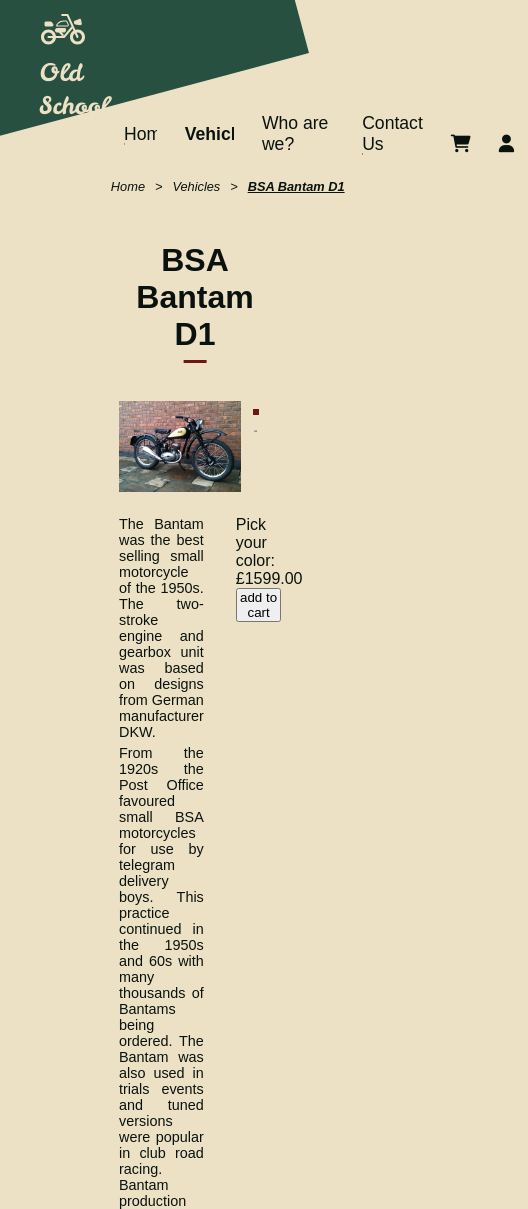
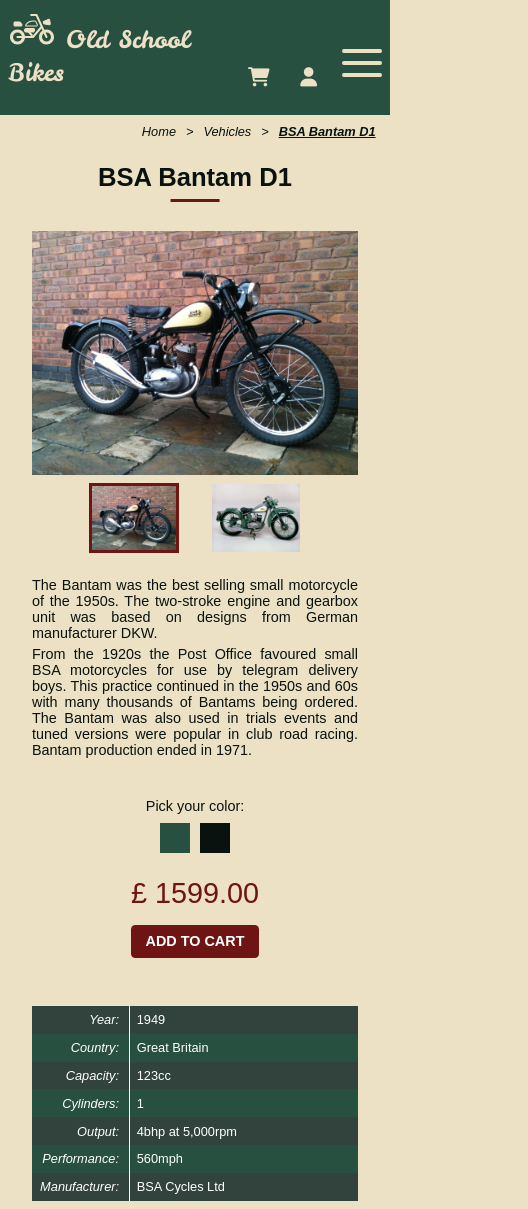
Before and after one commit to Atthis/RdW_concours_product-page, a website: page index.html in a window 390 px wide. Shown: the top 1209 px of the page, 528 px wide, since content can reach past the window. Drawn offline with Linux system fonts and the light colour scheme; a web font is replaced by a local one.

Commit message:
update and finish - add reponsiveness

```diff
--- a/app.js
+++ b/app.js
@@ -1,10 +1,4 @@
-const addBtn = document.querySelector('#add-btn');
-const cartBtn = document.querySelector('#cart-btn');
-
-addBtn.addEventListener('click', () => {
-  cartBtn.classList.add('new-item');
-});
-
+/* thumbnails interaction */
 const thumbnails = document.querySelectorAll('.thumbnail');
 const mainImg = document.querySelector('.main-img');
 
@@ -15,3 +9,28 @@
     thumbnail.classList.add('active');
   });
 });
+
+/* Cart interaction */
+const addBtn = document.querySelector('#add-btn');
+const cartBtn = document.querySelector('#cart-btn');
+
+addBtn.addEventListener('click', () => {
+  cartBtn.classList.add('new-item');
+});
+
+/* color interaction */
+const colors = document.querySelectorAll('.color');
+
+colors.forEach(color => {
+  color.addEventListener('click', e => {
+    colors.forEach(color => color.classList.remove('selected-color'));
+    e.target.classList.add('selected-color');
+  });
+});
+
+/* Mobile menu overflow */
+const mobileCheck = document.querySelector('#mobile-menu');
+
+mobileCheck.addEventListener('change', () =>
+  document.body.classList.toggle('overflow-hidden')
+);
--- a/index.html
+++ b/index.html
@@ -6,7 +6,9 @@
   <meta http-equiv="X-UA-Compatible" content="IE=edge">
   <meta name="viewport" content="width=device-width, initial-scale=1.0">
   <title>Old School Motorcycle | BSA Bantam D1</title>
-  <link rel="preconnect" href="https://fonts.googleapis.com"><link rel="preconnect" href="https://fonts.gstatic.com" crossorigin><link href="https://fonts.googleapis.com/css2?family=Alexandria:wght@400;600&family=Leckerli+One&display=swap" rel="stylesheet">
+  <link rel="preconnect" href="https://fonts.googleapis.com">
+  <link rel="preconnect" href="https://fonts.gstatic.com" crossorigin>
+  <link href="https://fonts.googleapis.com/css2?family=Alexandria:wght@400;600&family=Leckerli+One&display=swap" rel="stylesheet">
   <link rel="stylesheet" href="https://cdnjs.cloudflare.com/ajax/libs/font-awesome/6.2.1/css/all.min.css">
   <link rel="stylesheet" href="style.css">
 
@@ -30,8 +32,8 @@
 </head>
 
 <body>
-  <div class="container">
-    <header>
+  <header>
+    <div class="container">
       <div class="logo">
         <svg viewBox="0 0 48 48" xmlns="http://www.w3.org/2000/svg" id="motorcycle-icon">
           <path fill-rule="evenodd" clip-rule="evenodd"
@@ -71,8 +73,20 @@
           <li class="icon"><a href="#"><i class="fa-solid fa-user"></i></a></li>
         </menu>
       </div>
-    </header>
+      <div class="mobile-nav">
+        <input type="checkbox" id="mobile-menu">
+        <label for="mobile-menu"><span></span><span></span><span></span></label>
+        <menu class="mobile-nav-menu">
+          <li><a href="#">Home</a></li>
+          <li><a href="#" class="active">Vehicles</a></li>
+          <li><a href="#">Who are we?</a></li>
+          <li><a href="#">Contact Us</a></li>
+        </menu>
+      </div>
+    </div>
+  </header>
 
+  <div class="container">
     <div class="breadcrumb">
       <p><a href="">Home</a> > <a href="">Vehicles</a> > <span class="active-link"><a href="">BSA Bantam D1</a></span></p>
     </div>
@@ -81,9 +95,9 @@
       <h1>BSA Bantam D1</h1>
 
       <div class="product_images">
-        <img src="/resources/imgs/1951-bsa-bantam-d1-rigid-125cc-in-trials-trim-v5c-amp-taxed-3.jpg" alt="black bsa bantam d1 motorcycle" class="main-img">
-        <aside class="thumbnails"><img src="/resources/imgs/1951-bsa-bantam-d1-rigid-125cc-in-trials-trim-v5c-amp-taxed-3.jpg" alt="black bsa bantam d1 motorcycle"
-            class="thumbnail active"><img src="/resources/imgs/BSA-Bantam-D1-1949-800x615.jpg" alt="red bsa bantam d1 motorcycle" class="thumbnail"></aside>
+        <img src="./resources/imgs/1951-bsa-bantam-d1-rigid-125cc-in-trials-trim-v5c-amp-taxed-3.jpg" alt="black bsa bantam d1 motorcycle" class="main-img">
+        <aside class="thumbnails"><img src="./resources/imgs/1951-bsa-bantam-d1-rigid-125cc-in-trials-trim-v5c-amp-taxed-3.jpg" alt="black bsa bantam d1 motorcycle"
+            class="thumbnail active"><img src="./resources/imgs/BSA-Bantam-D1-1949-800x615.jpg" alt="red bsa bantam d1 motorcycle" class="thumbnail"></aside>
       </div>
       <div class="product_info_container">
         <div class="product_description">
@@ -97,10 +111,12 @@
             <p>Pick your color:</p>
             <div class="color green"></div>
             <div class="color black"></div>
-            <div class="color red"></div>
+            <!-- <div class="color red"></div> -->
           </div>
-          <p class="product_price">£1599.00</p>
-          <button type="submit" id="add-btn">add to cart</button>
+          <div class="product_buy-infos">
+            <p class="product_price">£ 1599.00</p>
+            <button type="submit" id="add-btn">add to cart</button>
+          </div>
         </div>
       </div>
       <div class="product_tech">
@@ -114,7 +130,7 @@
             <td>Great Britain</td>
           </tr>
           <tr>
-            <td>Capcity:</td>
+            <td>Capacity:</td>
             <td>123cc</td>
           </tr>
           <tr>
--- a/style.css
+++ b/style.css
@@ -71,8 +71,7 @@
 }
 
 /* Header */
-header {
-  position: relative;
+header .container {
   display: flex;
   justify-content: space-between;
   align-items: flex-end;
@@ -80,6 +79,7 @@
 }
 
 .logo {
+  position: relative;
   color: var(--color-beige);
   font-size: 1.5rem;
   font-family: 'Leckerli One', cursive;
@@ -97,15 +97,14 @@
   display: flex;
   justify-content: center;
   align-items: center;
-  color: var(--color-black);
-  font-size: 1.1rem;
 }
 
 header menu li.icon {
   position: relative;
+  margin-inline: 0.8em;
 }
 
-header::before {
+header .logo::before {
   content: '';
   position: absolute;
   top: -420px;
@@ -116,6 +115,81 @@
   background-color: var(--color-green);
   transform-origin: bottom right;
   transform: rotateZ(-15deg);
+}
+
+/* -- mobile nav */
+.mobile-nav {
+  display: none;
+}
+
+.mobile-nav label {
+  display: block;
+  position: relative;
+  z-index: 20;
+  width: 40px;
+  height: 40px;
+}
+
+.mobile-nav label:hover {
+  cursor: pointer;
+}
+
+.mobile-nav input {
+  display: none;
+}
+
+.mobile-nav span {
+  display: block;
+  width: 100%;
+  height: 4px;
+  border-radius: 3px;
+  background-color: var(--color-black);
+  margin-block: 0.5rem;
+  transition: transform 0.2s ease-in-out, opacity 0.2s ease-in-out;
+}
+
+.mobile-nav input[type='checkbox']:checked ~ label span {
+  background-color: var(--color-white);
+}
+
+.mobile-nav input[type='checkbox']:checked ~ label span:nth-of-type(2) {
+  transform: rotateZ(45deg);
+}
+
+.mobile-nav input[type='checkbox']:checked ~ label span:nth-of-type(2)::before {
+  content: '';
+  position: absolute;
+  width: 100%;
+  height: 100%;
+  background-color: var(--color-white);
+  transform: rotateZ(90deg);
+  transition: transform 0.2s ease-in-out;
+}
+
+.mobile-nav input[type='checkbox']:checked ~ label span:nth-of-type(1),
+.mobile-nav input[type='checkbox']:checked ~ label span:nth-of-type(3) {
+  opacity: 0;
+}
+
+.mobile-nav-menu {
+  display: none;
+  position: fixed;
+  top: 0;
+  left: 0;
+  width: 100%;
+  height: 100%;
+  z-index: 10;
+  background-color: var(--color-green);
+  color: var(--color-white);
+  font-size: 2rem;
+  height: 100%;
+}
+
+.mobile-nav input[type='checkbox']:checked ~ .mobile-nav-menu {
+  display: flex;
+  flex-direction: column;
+  justify-content: center;
+  gap: 1.8em;
 }
 
 /* Breadcrumb */
@@ -181,7 +255,7 @@
   border: 1px solid transparent;
 }
 aside.thumbnails .thumbnail:hover {
-  border: 1px solid var(--color-red);
+  border: 2px solid var(--color-red);
   cursor: pointer;
 }
 
@@ -190,22 +264,120 @@
 }
 
 /* -- Description */
-.product_info_container{
+.product_info_container {
   display: flex;
-  gap: 2rem;
+  align-items: stretch;
+  gap: 2.5rem;
+  font-size: 0.9rem;    display: flex;
+  justify-content: space-around;
 }
+
 .product_description {
-  /* width: 60%; */
-  font-size: 0.9rem;
   text-align: justify;
 }
 
-.product_description p:first-of-type{
+.product_description p:first-of-type {
   margin-bottom: 0.35em;
 }
 
-.product_buy{
+.product_buy {
   min-width: 30%;
+  display: flex;
+  justify-content: space-around;
+  align-items: center;
+  flex-direction: column;
+}
+
+.product_color-picker {
+  display: flex;
+  justify-content: center;
+  align-items: center;
+  gap: 0.6rem;
+}
+
+.product_color-picker .color {
+  width: 30px;
+  height: 30px;
+}
+
+.product_color-picker .color:hover {
+  cursor: pointer;
+  box-shadow: 0px 0px 0px 2px;
+}
+
+.color.green {
+  background-color: var(--color-green);
+  color: var(--color-green);
+}
+
+.color.black {
+  background-color: var(--color-black);
+  color: var(--color-black);
+}
+
+.product_buy-infos {
+  text-align: center;
+}
+
+.product_price {
+  margin-bottom: 0.5em;
+  font-size: 1.8rem;
+  color: var(--color-red);
+}
+
+.product_buy button {
+  padding: 0.6em 1em;
+  background-color: var(--color-red);
+  color: var(--color-white);
+  font-size: 0.9rem;
+  font-weight: 600;
+  text-transform: uppercase;
+  border: none;
+  border-radius: 0.3em;
+}
+
+.product_buy button:hover {
+  cursor: pointer;
+  box-shadow: 0px 0px 0px 4px;
+}
+
+.product_buy button:active {
+  background-color: var(--color-green);
+}
+
+/* -- specs */
+.product_tech {
+  margin-block: 3rem;
+  display: flex;
+  justify-content: center;
+}
+
+.product_tech table {
+  width: 80%;
+  border-collapse: collapse;
+}
+
+.product_tech table tr {
+  margin: 0;
+  background-color: hsl(157, 14%, 23%);
+  color: var(--color-white);
+  font-weight: lighter;
+}
+
+.product_tech table tr:nth-of-type(2n) {
+  background-color: var(--color-green);
+}
+
+.product_tech table tr td {
+  padding: 0.5em 0.5em;
+}
+
+.product_tech table tr td:first-of-type {
+  padding-right: 0.8em;
+  text-align: right;
+  font-style: italic;
+  width: 30%;
+  border-right: 1px solid var(--color-white);
 }
 
 /* Footer */
@@ -229,6 +401,16 @@
   color: var(--color-white);
 }
 
+/* Interactive classes */
+.overflow-hidden {
+  overflow: hidden;
+}
+
+.selected-color {
+  border: 3px solid var(--color-white);
+  box-shadow: 0px 0px 0px 2px;
+}
+
 .new-item::before {
   content: '!';
   position: absolute;
@@ -243,3 +425,116 @@
   font-weight: bolder;
   text-align: center;
 }
+
+/* MEDIA QUERIES */
+@media screen and (max-width: 980px) {
+  li {
+    margin-inline: 0.5em;
+  }
+
+  .container {
+    width: 95%;
+  }
+
+  .main-nav {
+    display: none;
+  }
+
+  .mobile-nav {
+    display: block;
+  }
+
+  main {
+    padding-inline: 2rem;
+  }
+
+  .product_color-picker {
+    flex-wrap: wrap;
+  }
+
+  .product_color-picker p {
+    width: 100%;
+    text-align: center;
+  }
+
+  .product_tech table {
+    width: 100%;
+  }
+}
+
+@media screen and (max-width: 740px) {
+  .product_info_container {
+    flex-direction: column;
+  }
+
+  .product_buy {
+    flex-direction: row;
+  }
+}
+
+@media screen and (max-width: 450px) {
+  .container{
+    width: 100%;
+  }
+
+  header {
+    padding: 0 0.5rem 0.1rem;
+    background-color: var(--color-green);
+    color: var(--color-beige);
+  }
+
+  header .container{
+    justify-content: space-evenly;
+  }
+
+  header .logo::before {
+    display: none;
+  }
+
+  .purchase{
+    margin-right: 0.6rem;
+    font-size: 1.2rem;
+  }
+
+  .mobile-nav span{
+    background-color: var(--color-beige);
+  }
+
+    .breadcrumb {
+      margin: 0.6rem 0.5rem 0;
+    }
+
+  main{
+    font-size: 0.8rem;
+  }
+
+  .product_images{
+    flex-direction: column;
+  }
+
+  .product_images .main-img {
+    width: 100%;
+  }
+
+  aside.thumbnails {
+    width: 100%;
+    margin-top: 0.5rem;
+    display: flex;
+    justify-content: center;
+    gap: 2rem;
+  }
+
+  aside.thumbnails .thumbnail{
+    width: 30%;
+  }
+
+  .product_buy {
+    flex-direction: column;
+    gap: 1.5rem;
+  }
+
+  footer .footer-menu {
+    flex-direction: column;
+    gap: 1.2em;
+  }
+}
```
